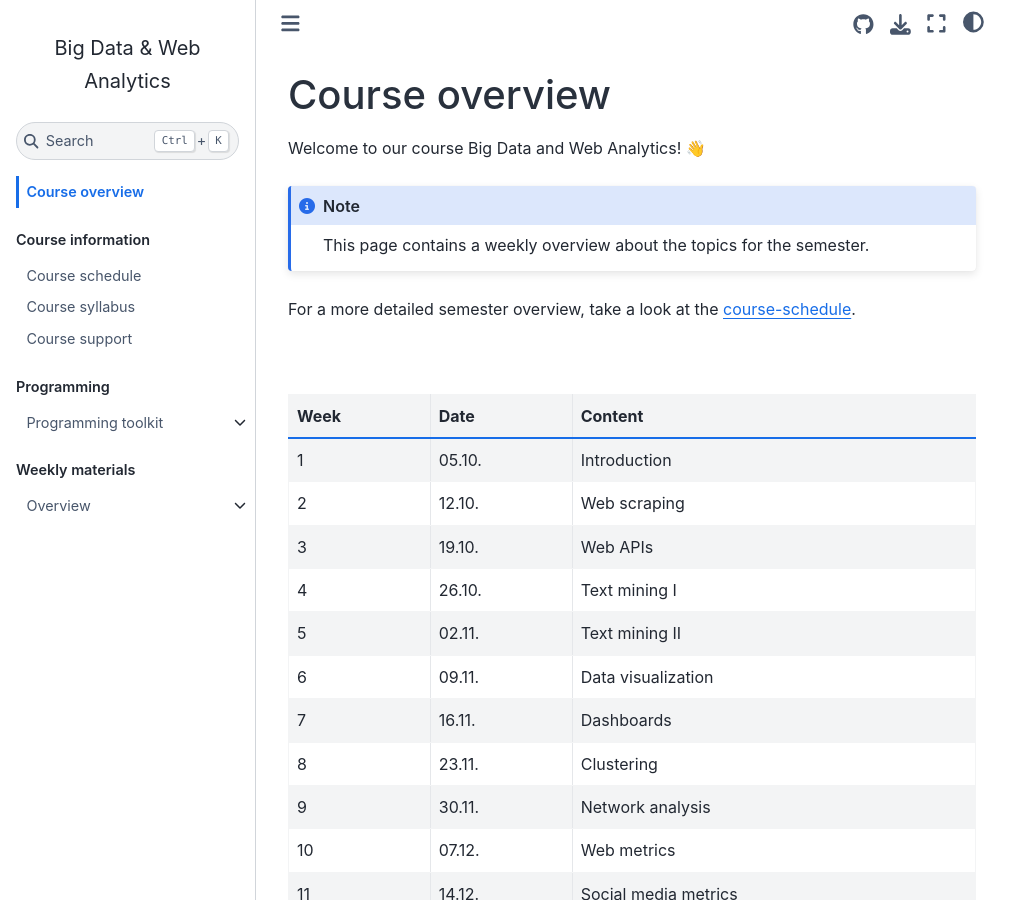
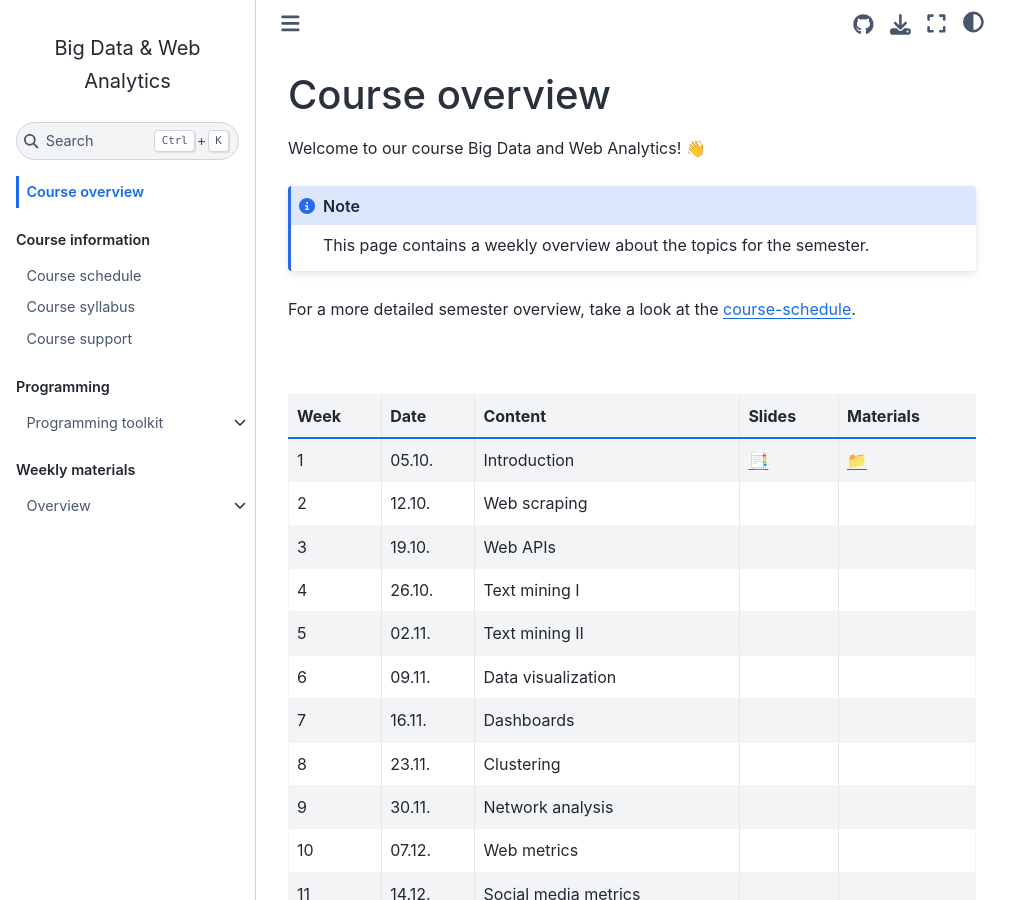
Before and after one commit to om2-ws22/website, a Jupyter Book: the page built from docs/course-overview.md, in a window 1280 px wide and 900 px high. Shown: the whole window, without its empty margins (0-1031 px from the left). Built offline with Jupyter Book 1.0.4 settings and Sphinx 7.4.7 and the Sphinx Book theme 1.1.4, drawn with Linux system fonts in a browser that asks for light colours; comment, search, counter and statistics services are not loaded.

Commit message:
Update course-overview.md

```diff
--- a/docs/course-overview.md
+++ b/docs/course-overview.md
@@ -13,23 +13,23 @@ For a more detailed semester overview, take a look at the [course-schedule](../d
 <br>
 
 
-|	Week	|	Date	|	Content	|
-|	---	|	---	|	---	|
-|	1	|	05.10.	|	Introduction	|
-|	2	|	12.10.	|	Web scraping	|
-|	3	|	19.10.	|	Web APIs	|
-|	4	|	26.10.	|	Text mining I	|
-|	5	|	02.11.	|	Text mining II	|
-|	6	|	09.11.	|	Data visualization	|
-|	7	|	16.11.	|	Dashboards	|
-|	8	|	23.11.	|	Clustering	|
-|	9	|	30.11.	|	Network analysis	|
-|	10	|	07.12.	|	Web metrics	|
-|	11	|	14.12.	|	Social media metrics	|
-|	12	|	21.12.	|	Web tracking I	|
-|	13	|	11.01.	|	Web tracking II	|
-|	14	|	18.01.	|	Web analytics I	|
-|	15	|	25.01.	|	Web analytics II	|
+|	Week	|	Date	|	Content	|	Slides	|	Materials	|
+|	---	|	---	|	---	|	---	|	---	|
+|	1	|	05.10.	|	Introduction	|	[📑](https://drive.google.com/file/d/1-4cLyD1QI9YLoYJH5_QuYz0AvdyKyZOu/view?usp=sharing)	|	[📁](../weeks/week1.md)	|
+|	2	|	12.10.	|	Web scraping	|		|		|
+|	3	|	19.10.	|	Web APIs	|		|		|
+|	4	|	26.10.	|	Text mining I	|		|		|
+|	5	|	02.11.	|	Text mining II	|		|		|
+|	6	|	09.11.	|	Data visualization	|		|		|
+|	7	|	16.11.	|	Dashboards	|		|		|
+|	8	|	23.11.	|	Clustering	|		|		|
+|	9	|	30.11.	|	Network analysis	|		|		|
+|	10	|	07.12.	|	Web metrics	|		|		|
+|	11	|	14.12.	|	Social media metrics	|		|		|
+|	12	|	21.12.	|	Web tracking I	|		|		|
+|	13	|	11.01.	|	Web tracking II	|		|		|
+|	14	|	18.01.	|	Web analytics I	|		|		|
+|	15	|	25.01.	|	Web analytics II	|		|		|
 
 <br>
 <br>
```
